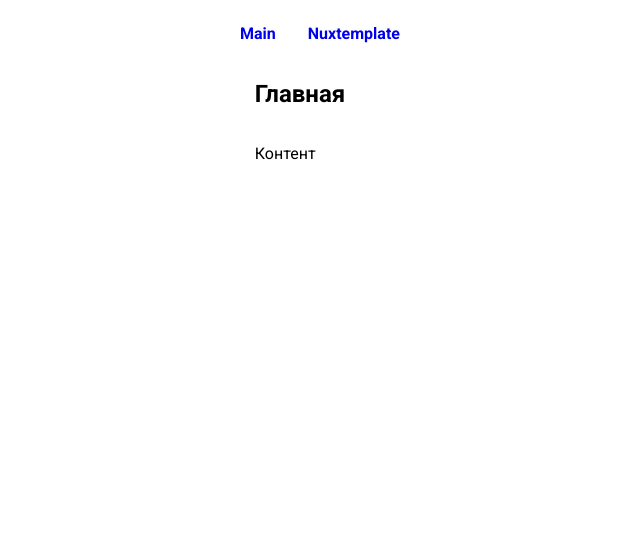
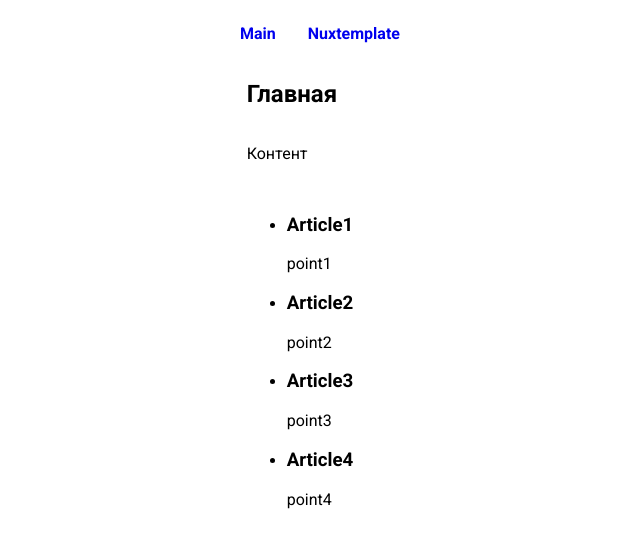
Before and after one commit to MikeIv/layout-nuxt3-ts, a Nuxt app: page / in a window 1280 px wide. Shown: the top 546 px of the page, without its empty margins (340-980 px from the left). Built offline with nearby package versions, Linux system fonts and the light colour scheme.

Commit message:
Проверка работы подключаемых данных

```diff
--- a/components/Main/index.vue
+++ b/components/Main/index.vue
@@ -2,10 +2,25 @@
   <section class="main">
     <h1 class="main__header">Главная</h1>
     <p>Контент</p>
+    <ul>
+      <li v-for="item in articles" :key="item.id">
+        <h3>{{ item.title }}</h3>
+        <p>{{ item.location }}</p>
+      </li>
+    </ul>
   </section>
 </template>
 
-<script setup lang="ts"></script>
+<script setup lang="ts">
+import Articles from '~/types/articles';
+
+const articles = ref<Articles[]>([
+  { title: 'Article1', location: 'point1', description: 'lorem lorem', id: '1' },
+  { title: 'Article2', location: 'point2', description: 'lorem lorem', id: '2' },
+  { title: 'Article3', location: 'point3', description: 'lorem lorem', id: '3' },
+  { title: 'Article4', location: 'point4', description: 'lorem lorem', id: '4' },
+]);
+</script>
 
 <style scoped lang="scss">
 @import './main.scss';
--- /dev/null
+++ b/types/articles.ts
@@ -0,0 +1,8 @@
+interface Articles {
+  title: string;
+  location: string;
+  description: string;
+  id: string;
+}
+
+export default Articles;
```
